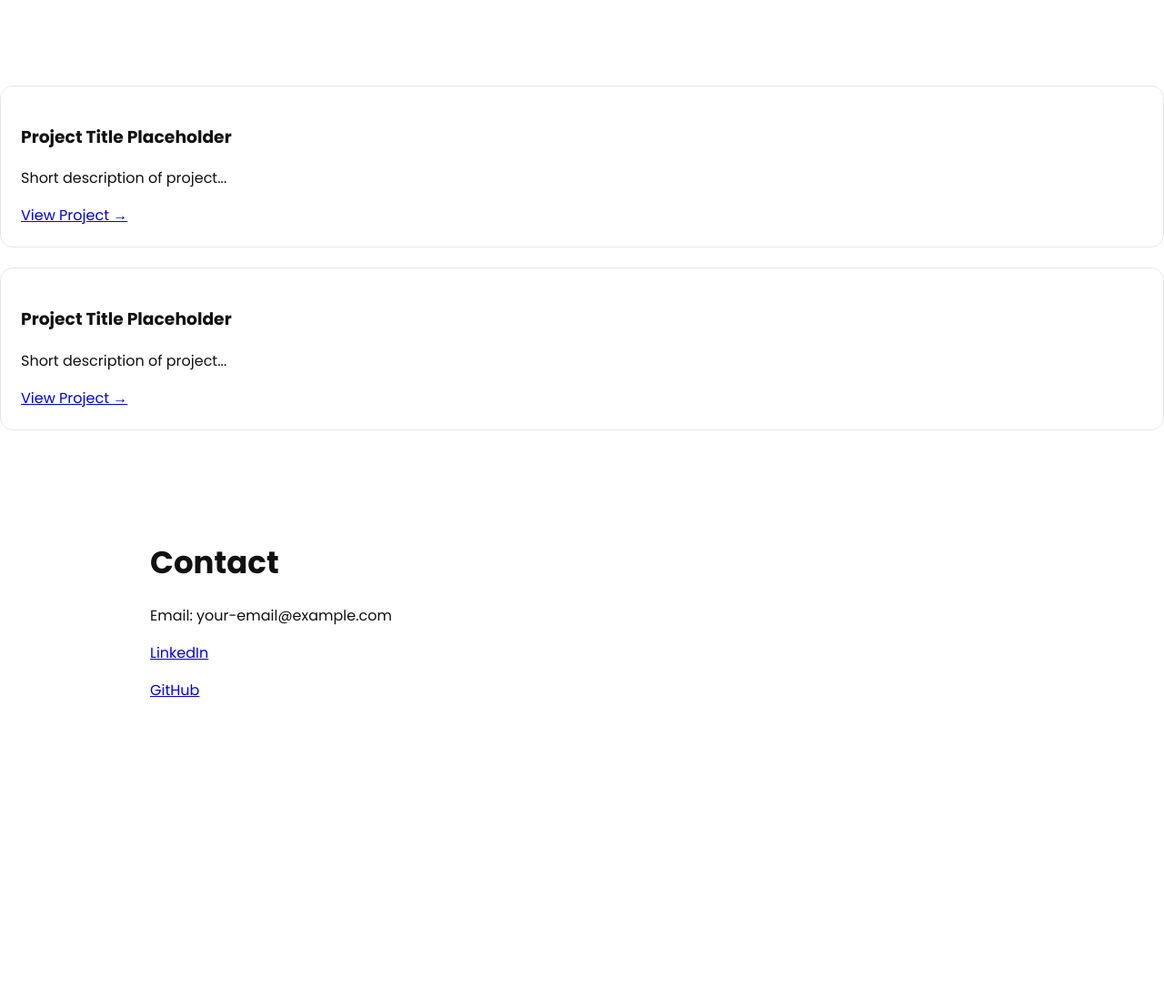
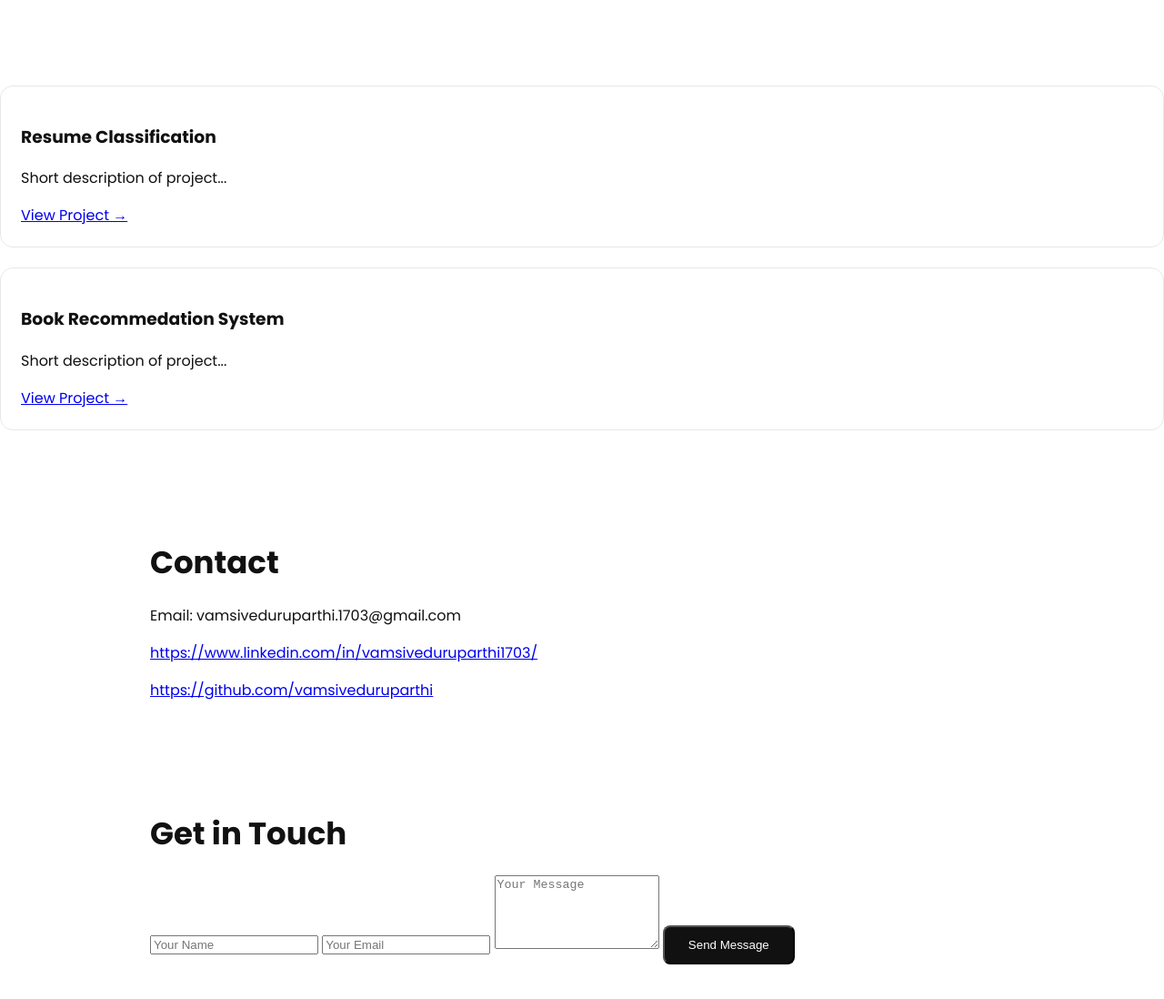
Before and after one commit to vamsiveduruparthi/my_portfolio, a plain HTML site: page index.html in a window 1280 px wide. Shown: the part 1580-2678 px from the top of the page at 91% size. Before the commit the page ends 2471 px from the top, so only its background shows below. Drawn offline with Linux system fonts and the light colour scheme.

Commit message:
Add files via upload

```diff
--- a/index.html
+++ b/index.html
@@ -58,7 +58,7 @@
         <div class="project-item">
             <img src="project2.jpg" alt="Project Image">
             <div class="project-info">
-                <h3>Project Title Two</h3>
+                <h3>Book Recommedation System </h3>
                 <p>Short description goes here...</p>
                 <a href="#" target="_blank">View Project →</a>
             </div>
@@ -67,7 +67,7 @@
         <div class="project-item">
             <img src="project3.jpg" alt="Project Image">
             <div class="project-info">
-                <h3>Project Title Three</h3>
+                <h3>Resume Classification</h3>
                 <p>Short description goes here...</p>
                 <a href="#" target="_blank">View Project →</a>
             </div>
@@ -78,25 +78,33 @@
 
 
     <div class="project-card">
-        <h3>Project Title Placeholder</h3>
+        <h3>Resume Classification</h3>
         <p>Short description of project...</p>
         <a href="#" target="_blank">View Project →</a>
     </div>
 
     <div class="project-card">
-        <h3>Project Title Placeholder</h3>
+        <h3>Book Recommedation System</h3>
         <p>Short description of project...</p>
-        <a href="#" target="_blank">View Project →</a>
+        <a href="https://github.com/vamsiveduruparthi/Resume_Classification" target="_blank">View Project →</a>
     </div>
 
 </section>
 
 <section id="contact" class="section fade-in">
     <h2>Contact</h2>
-    <p>Email: your-email@example.com</p>
-    <p><a href="#">LinkedIn</a></p>
-    <p><a href="#">GitHub</a></p>
+    <p>Email: vamsiveduruparthi.1703@gmail.com</p>
+    <p><a href="#">https://www.linkedin.com/in/vamsiveduruparthi1703/</a></p>
+    <p><a href="#">https://github.com/vamsiveduruparthi</a></p>
 </section>
+<section id="Get in Touch" class="section fade-in">
+    <h2>Get in Touch</h2>
+    <form action="https://formspree.io/f/your-form-id" method="POST">
+        <input type="text" name="name" placeholder="Your Name" required />
+        <input type="email" name="email" placeholder="Your Email" required />
+        <textarea name="message" rows="5" placeholder="Your Message" required></textarea>
+        <button type="submit" class="btn">Send Message</button>
+    </form>
 
 <script src="script.js"></script>
 </body>
```
